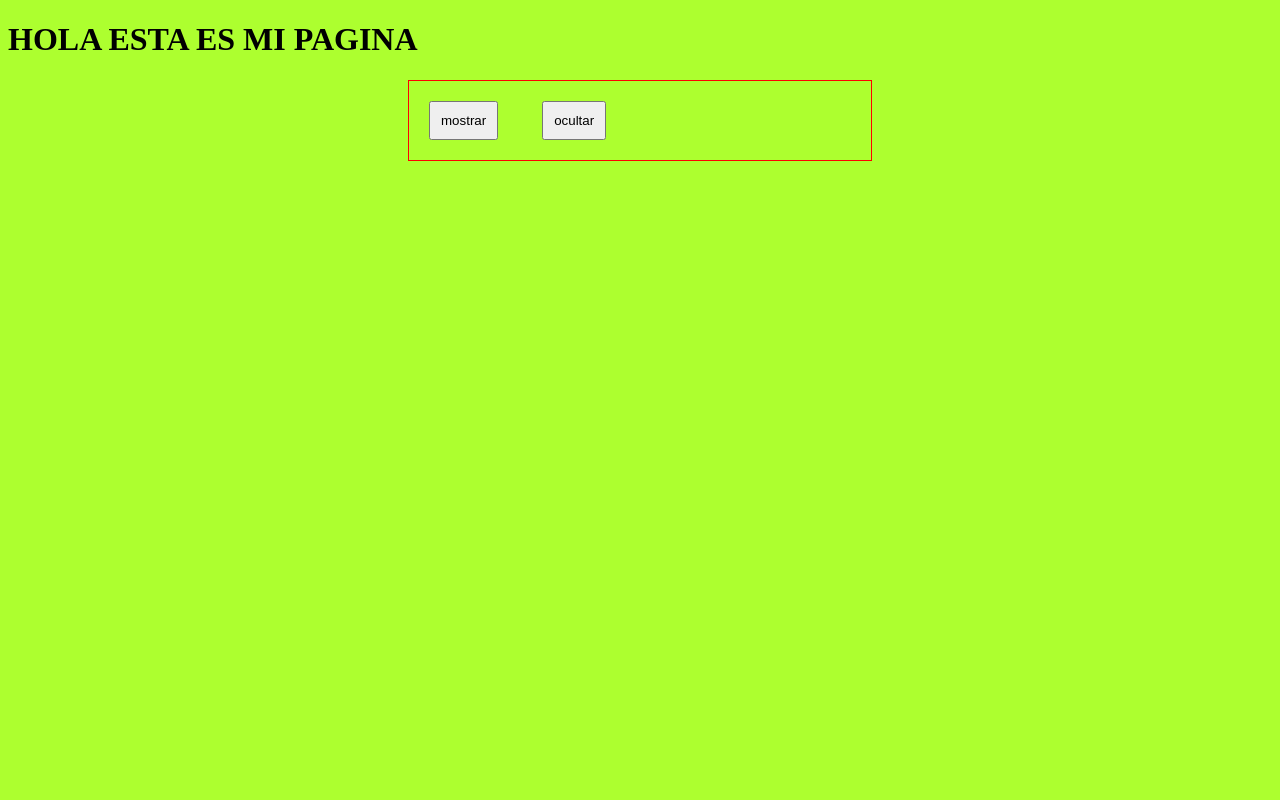
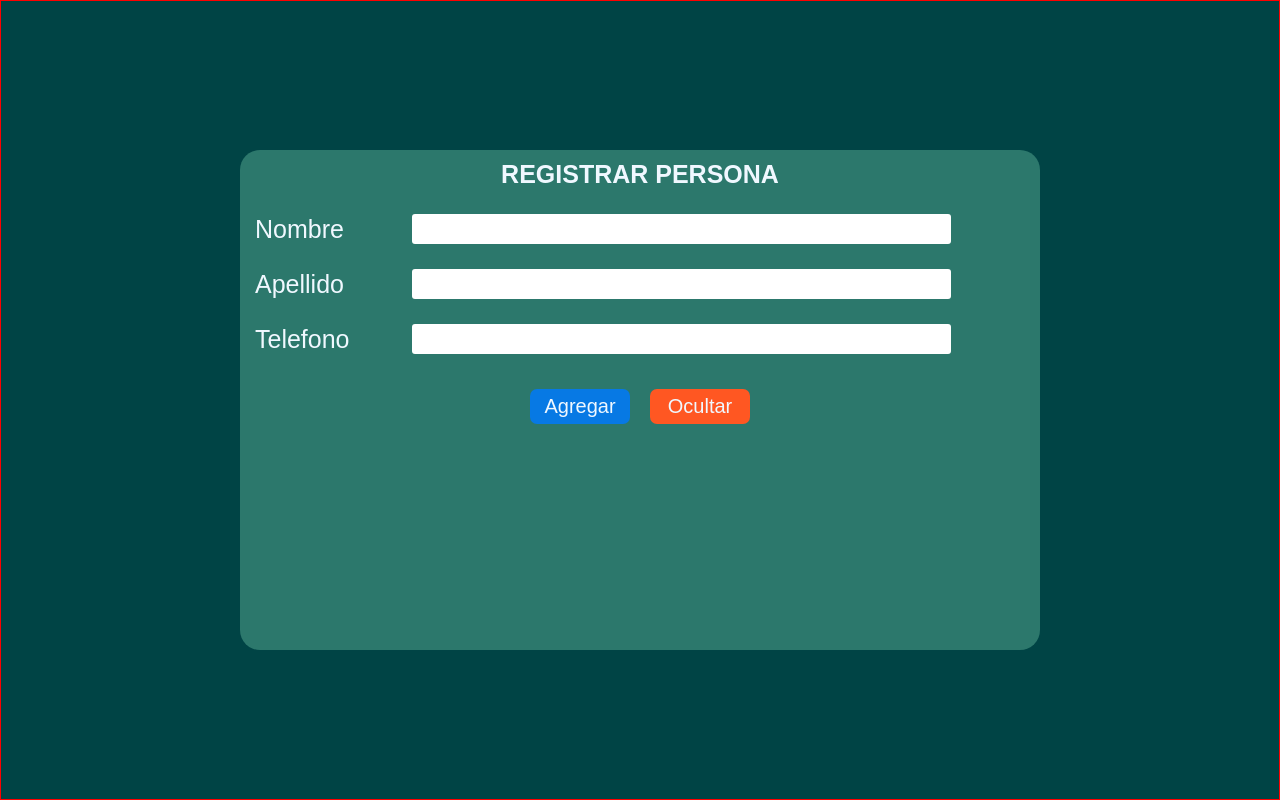
Before and after one commit to SebastianLastreMosquera/formulario, a PHP site: page / in a window 1280 px wide. Run offline with PHP 8.4, Linux system fonts and the light colour scheme; data comes from the database, SQL or seed files in the repository.

Commit message:
Se agrego hoja de estilo css,se modifico el estilo de la pagina y ademas se implemento la funcionalidad listar personas

```diff
--- a/css/styles.css
+++ b/css/styles.css
@@ -1,35 +1,108 @@
-:root{
+:root {
+	--fondo: #004445;
+	--boton-azul:#0779e4;
+	--boton-azul-oscuro:#2e279d;
+	--boton-dark:#393e46;
+	--boton-dark-oscuro:#222831;
+	--boton-rojo:#ff5722;
+	--boton-rojo-oscuro:#dd2c00;
+	--color-boton: aliceblue;
+}
+*{
+	padding: 0;
+	margin: 0;
+	box-sizing: border-box;
+}
+body {
+	background: var(--fondo);
+	color: aliceblue;
+	font-family: Arial, Helvetica, sans-serif;
+	font-size: 25px;
+}
+.contenedor{
+	border: 1px red solid;
+	display: flex;
+	height: 100vh;
+	justify-content: center;
+	align-items: center;
+}
+.contenedor-personas{
+	background-color: #2c786c;
+	color: aliceblue;
+	width: 800px;
+	height: 500px;
+	border-radius: 20px;
+}
+.grupo-formulario{
+	border: 0px red solid;
+	padding: 10px;
+	margin: 5px;
+}
+.label-formulario{
+	/* border: 1px blue solid; */
+	min-width: 150px;
+	display: inline-block;
 
-    --fondo:greenyellow;
 }
-body{
-    background: var(--fondo);
+.input-formulario{
+	/* border: 1px yellow solid;	 */
+	padding: 5px;
+	width: 70%;
+	height: 30px;
+	font-size: 25px;
+	border: none;
+	border-radius:3px ;
+}
+.titulo{
+	text-align: center;
+	padding: 10px;
+}
+.contenedor-botones{
+	display: flex;
+	justify-content: center;
+	margin: 15px;
 }
 
-.contenedor-personas{
-
-    border: 1px red solid;
-    margin: 10px 400px 10px 400px;
-
-}
-form{
-    margin: 10px 80px 1px 1px;
+.boton{
+	height: 35px;
+	min-width: 100px;
+	font-size: 20px;
+	padding: 5px;
+	border: none;
+	margin: 10px;
+	border-radius: 7px;
+	cursor: pointer;
 }
 
-input{margin: 5px; padding: 5px;}
-
-.lista{
-    border: 1px red solid;
-    height: 100px;
-    width: 500px;
-    background: sandybrown;
+.boton-azul{
+	background-color:var(--boton-azul);
+	color:var(--color-boton);
+}
+.boton-azul:hover{
+	background-color:var(--boton-azul-oscuro);
+}
+.boton-dark{
+	background-color: var(--boton-dark);
+	color:var(--color-boton)
+}
+.boton-dark:hover{
+	background-color:var(--boton-dark-oscuro);
+}
+.boton-rojo{
+	background-color: var(--boton-rojo);
+	color:var(--color-boton)
+}
+.boton-rojo:hover{
+	background-color:var(--boton-rojo-oscuro);
 }
 
-.none{
-    display: none;
+.tabla{
+	width: 600px;
+	margin: 10px auto;
 }
 
-button{
-    margin: 20px;
-    padding: 10px;
+tr{
+	background: var(--boton-dark);
+	border: 1px red solid;
+	height: 35px;
 }
--- a/index.php
+++ b/index.php
@@ -14,30 +14,51 @@ require_once('conexion.php');
 </head>
 
 <body>
-	<h1>HOLA ESTA ES MI PAGINA</h1>
+	<div class="contenedor">
+		<div class="contenedor-personas ">
+		<div id="listado" >
+			<table class="tabla">
+				<thead class="tabla-thead">
+					<tr class="tabla-tr">
+						<th class="tabla-th">Nombre</th>
+						<th class="tabla-th">Apellidos</th>
+						<th class="tabla-th">Telefono</th>
+					</tr class="tabla-tr">
+				</thead>
+				<tbody id="listar-personas">
 
-	<div id="listado">
+				</tbody>
+			</table>
+		</div>
+
+		<form action="guardar.php" method="post" id="formulario" autocomplete="off" class="none">
+			<div >
+					<h4 class="titulo">REGISTRAR PERSONA</h4>
+			</div>
+			<div class="grupo-formulario">
+				<label for="nombre" class="label-formulario">Nombre</label>
+				<input type="text"  class="input-formulario" name="nombre" id="nombre"> <br>
+			</div>
+
+			<div class="grupo-formulario">
+				<label for="apellido"  class="label-formulario">Apellido</label>
+				<input type="text" class="input-formulario" name="apellido" id="apellido"><br>
+			</div>
+
+			<div class="grupo-formulario">
+				<label for="telefono" class="label-formulario">Telefono </label>
+				<input type="text" class="input-formulario" name="telefono" id="telefono">
+			</div>
+		</form>
+
+		<div class="contenedor-botones">
+			<button id="btn-guardar" class="boton boton-azul" style="display:none">Agregar</button>
+			<button id="btn-mostrar" class="boton boton-dark" value="mostrar">Mostrar</button>
+			<button id="btn-ocultar" class="boton boton-rojo" value="ocultar">Ocultar</button>
+		</div>
+
 	</div>
-
-	<div class="contenedor-personas ">
-	<form action="guardar.php" method="post" id="formulario" autocomplete="off" class="none">
-		<div>
-        <h6>REGISTRAR PERSONA</h6>
-    </div>
-		<label for="nombre">nombre</label>
-		<input type="text" name="nombre" id="nombre"> <br>
-
-		<label for="apellido">apellido</label>
-		<input type="text" name="apellido" id="apellido"><br>
-
-		<label for="telefono">telefono </label>
-		<input type="text" name="telefono" id="telefono">
-	</form>
-	<button id="btn-guardar"style="display:none">agregar</button>
-	<button id="btn-mostrar" value="mostrar">mostrar</button>
-	<button id="btn-ocultar" value="ocultar">ocultar</button>
-	</div>
-
+</div>
 <script src="js/js.js"></script>
 </body>
 
--- a/js/js.js
+++ b/js/js.js
@@ -1,23 +1,65 @@
+addEventListener('load', () => {
+  listarPersonas();
+});
+
+const listarPersonas = () => {
+  const lista = document.getElementById('listar-personas');
+  fetch('listar-personas.php')
+  .then(response => response.ok ? Promise.resolve(response) : Promise.reject(response))
+    .then(response => response.json())
+      .then(response => {
+        lista.innerHTML = '';
+          const fragmento = document.createDocumentFragment();
+          for (const personas of response) {
+              const filaTabla = document.createElement("tr");
+              const nombre = document.createElement("td");
+              const apellido = document.createElement("td");
+              const telefono = document.createElement("td");
+
+              nombre.textContent = personas.nombre;
+              apellido.textContent = personas.apellido;
+              telefono.textContent = personas.telefono;
+
+              fragmento.appendChild(filaTabla).appendChild(nombre).insertAdjacentElement('afterend', apellido).insertAdjacentElement('afterend', telefono);
+          }
+          lista.appendChild(fragmento)
+        }
+      )
+      .catch(reject => console.log(reject))
+}
 
   const btnGuardar = document.getElementById('btn-guardar');
   const formulario = document.getElementById('formulario');
   const mostrar = document.getElementById('btn-mostrar');
   const ocultar = document.getElementById('btn-ocultar');
-const lista = document.getElementById('listado');
-let nombre = document.getElementById('nombre');
-let apellido = document.getElementById('apellido');
-let telefono = document.getElementById('telefono');
+  let listado = document.getElementById('listado');
+  // let apellido = document.getElementById('apellido');
+  // let telefono = document.getElementById('telefono');
+  listado.style.display="none";
+  mostrar.style.display="none";
+  btnGuardar.style.display="block"
+
+  const  ocultarDatos = () =>{
+    ocultar.style.display="none";
+    formulario.style.display="none";
+    listado.style.display="block";
+    mostrar.style.display="block";
+    btnGuardar.style.display="none";
+    listarPersonas();
+  }
 
   ocultar.addEventListener('click', () => {
-  formulario.style.display="none";
-  lista.style.display="block";
-  btnGuardar.style.display="none"
+    ocultarDatos()
   })
 
+
   mostrar.addEventListener('click', () => {
+    mostrar.style.display="none";
+    ocultar.style.display="block";
     formulario.style.display="block";
-  lista.style.display="none";
+    listado.style.display="none";
     btnGuardar.style.display="block"
+    listarPersonas();
   })
 
 
--- /dev/null
+++ b/listar-personas.php
@@ -0,0 +1,18 @@
+<?php
+    include "conexion.php";
+    $consulta = "SELECT * FROM registro";
+    $resultado = mysqli_query($conexion , $consulta);
+
+    $json = array();
+    while ($fila = mysqli_fetch_array($resultado)) {
+        $json[] = array(
+            'nombre' => $fila['nombre'],
+            'apellido' => $fila['apellido'],
+            'telefono' => $fila['telefono']
+        );
+
+    }
+
+    $json_string = json_encode($json);
+    echo $json_string;
+?>
```
Lines whose indentation alone changed are shown as unchanged.
